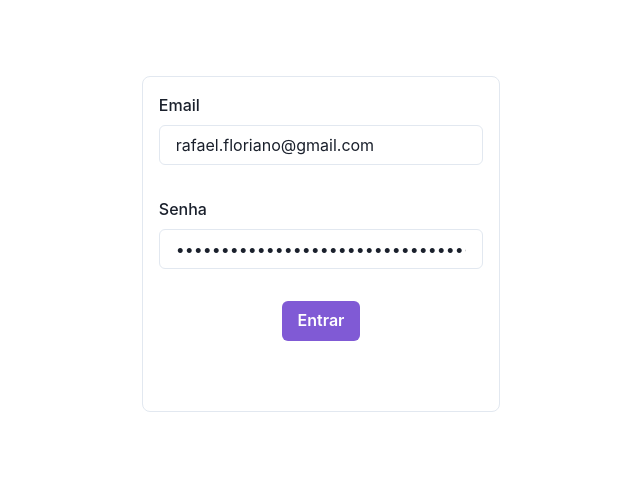
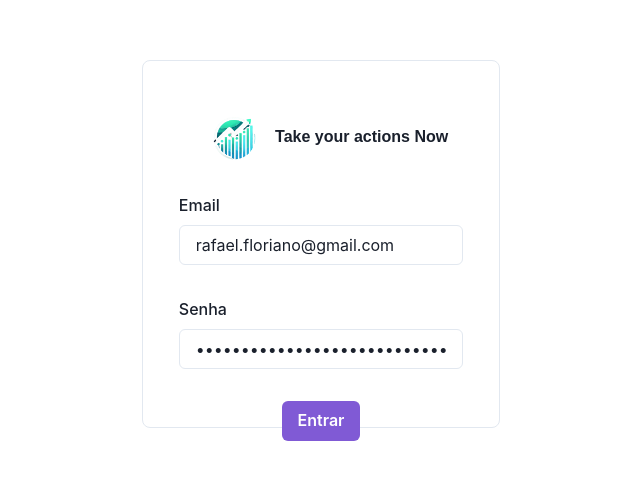
Before and after one commit to Rafael-Floriano/take-your-actions-now, a React (Vite) app: page / in a window 1280 px wide. Shown: the part 156-636 px from the top of the page, without its empty margins (319-959 px from the left). Built offline with nearby package versions, Linux system fonts and the light colour scheme.

Commit message:
feat: added title of project in login screen

```diff
--- a/src/components/Login/Login.tsx
+++ b/src/components/Login/Login.tsx
@@ -1,4 +1,4 @@
-import { Box, Button, Flex, FormControl, FormLabel, Input, WrapItem } from "@chakra-ui/react";
+import { Box, Button, Flex, FormControl, FormLabel, Image, Input, Text, WrapItem } from "@chakra-ui/react";
 import "./Login.css";
 import { useNavigate } from "react-router-dom";
 import login, { LoginResponse } from "../../client/LoginGateway";
@@ -26,9 +26,19 @@ const Login = () => {
 
     return (
         <>
-        <Box w='28vw' h='42vh' borderWidth='1px' borderRadius='lg' p={4} flexDirection='column' justifyContent='center'>
+        <Flex w='28vw' h='46vh' borderWidth='1px' borderRadius='lg' p={9} flexDirection='row' justifyContent='center' gap='10vw'>
             <FormControl>
-                <Flex direction='column' gap='4vh'>
+                <Flex flexDirection='column' gap='2vh' alignItems='center'>
+                    <Flex className="conteiner-icon-with-title" flexDirection='row' gap='.1vw' alignItems='center'>
+                        <Image
+                            boxSize='80px'
+                            objectFit='cover'
+                            src='./src/logo.png'
+                            alt='Logo do Take your actions Now'
+                            />
+                            <Text className="header-title">Take your actions Now</Text>
+                    </Flex>
+                    <Flex direction='column' gap='4vh' w='100%'>
                         <Flex direction='column'>
                             <FormLabel>Email</FormLabel>
                             <Input value={email} type='email' />
@@ -41,8 +51,9 @@ const Login = () => {
                             <Button colorScheme='purple' onClick={handleSubmit}>Entrar</Button>
                         </Flex>
                     </Flex>
+                </Flex>
             </FormControl>
-        </Box>
+        </Flex>
         </>
     )
 }
```
Lines whose indentation alone changed are shown as unchanged.
